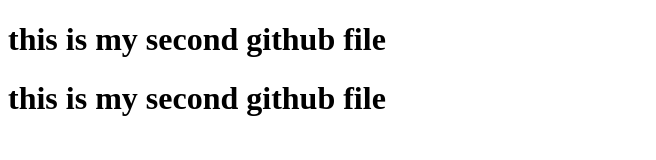
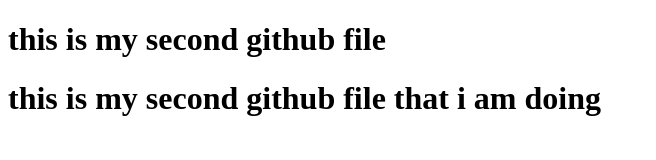
Before and after one commit to sreenivasan-frudev/firstReposit, a plain HTML site: page index.html in a window 1280 px wide. Shown: the whole page, without its empty margins (0-656 px from the left). Drawn offline with Linux system fonts and the light colour scheme.

Commit message:
updated filer

```diff
--- a/index.html
+++ b/index.html
@@ -8,6 +8,6 @@
 </head>
 <body>
     <h1>this is my second  github file</h1>
-    <h1>this is my second  github file</h1>
+    <h1>this is my second  github file that i am doing</h1>
 </body>
 </html>
```
